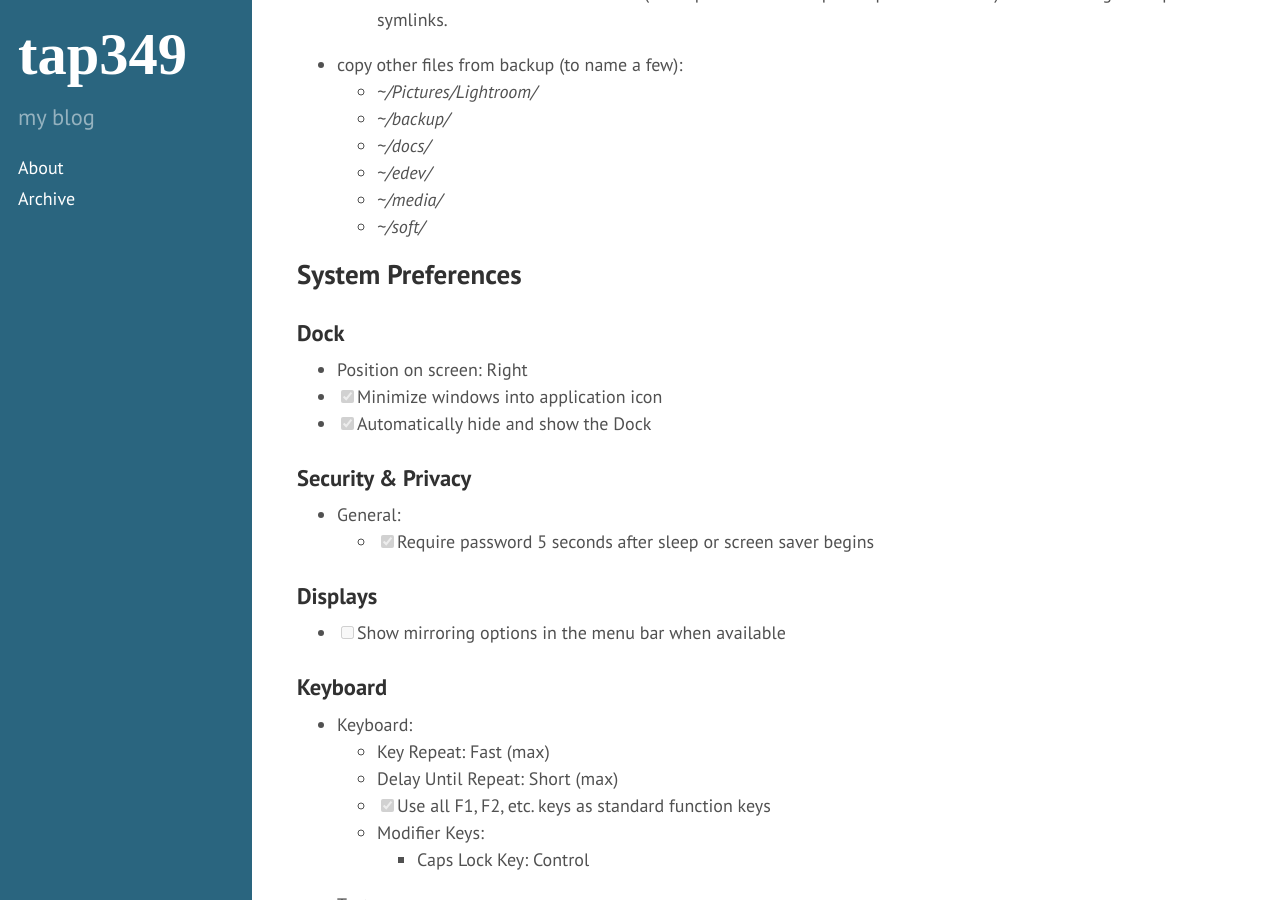
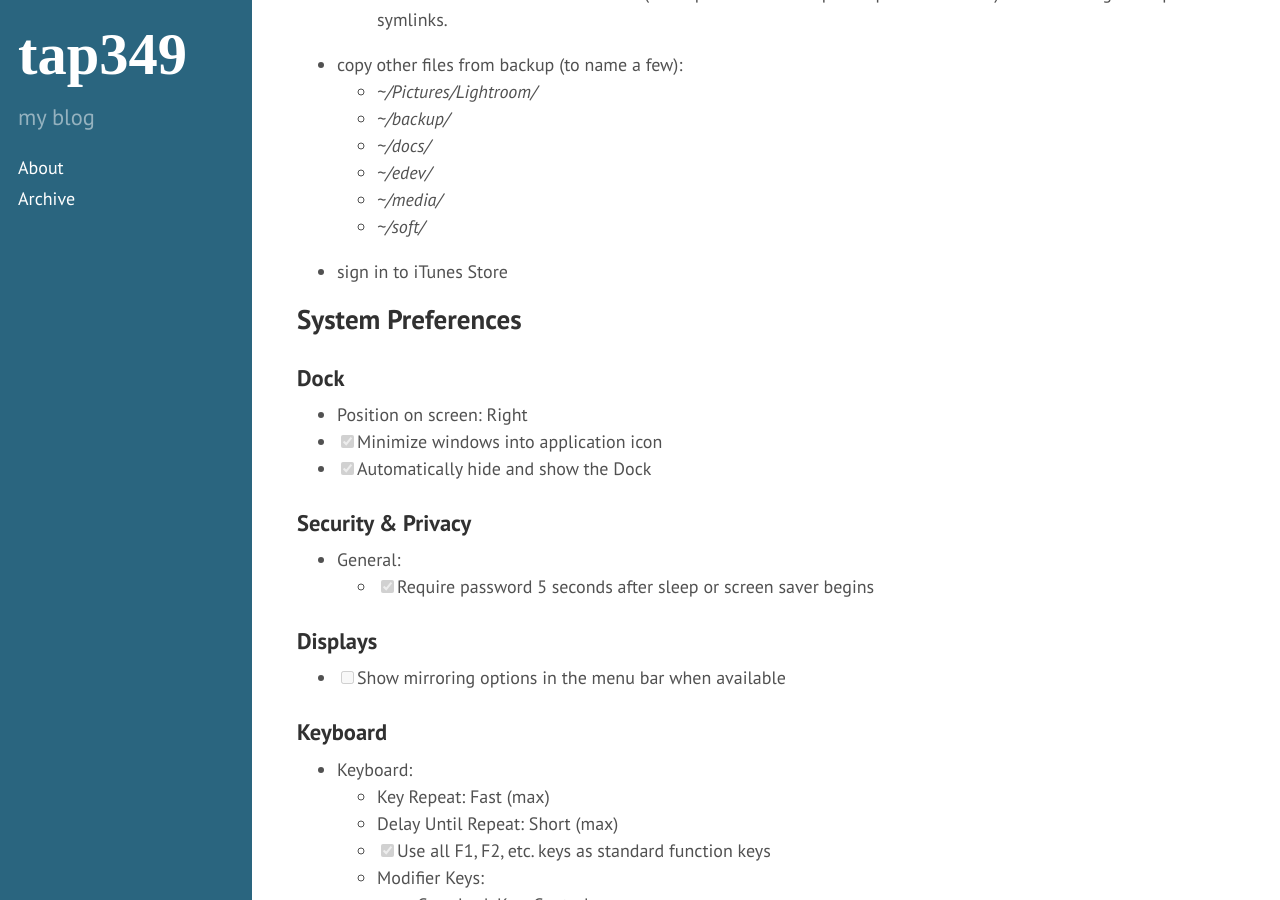
Before and after one commit to tap349/tap349.github.io, a Jekyll site: the page built from _posts/2016-10-03-macos-configuration.md, in a window 1280 px wide and 900 px high, scrolled down 2014 px. Built offline with Jekyll 4.4.1, drawn with Linux system fonts in a browser that asks for light colours.

Commit message:
update 2016-11-30_00:20:03

```diff
--- a/_posts/2016-10-03-macos-configuration.md
+++ b/_posts/2016-10-03-macos-configuration.md
@@ -88,6 +88,7 @@ NOTE: to backup files on external NTFS HDD use Paragon Driver for Mac OS
   - _~/edev/_
   - _~/media/_
   - _~/soft/_
+- sign in to iTunes Store
 
 ## System Preferences
 
```
